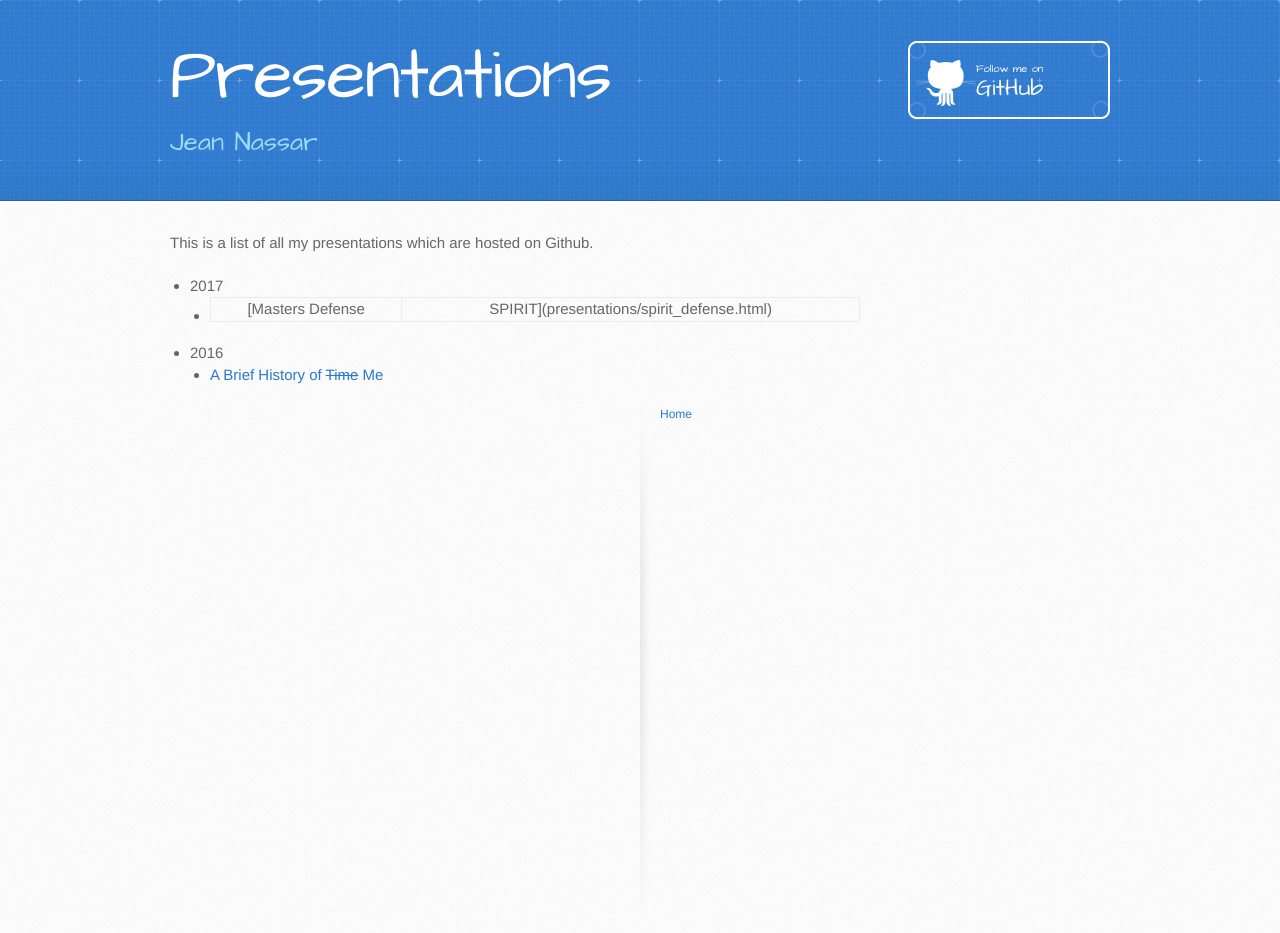
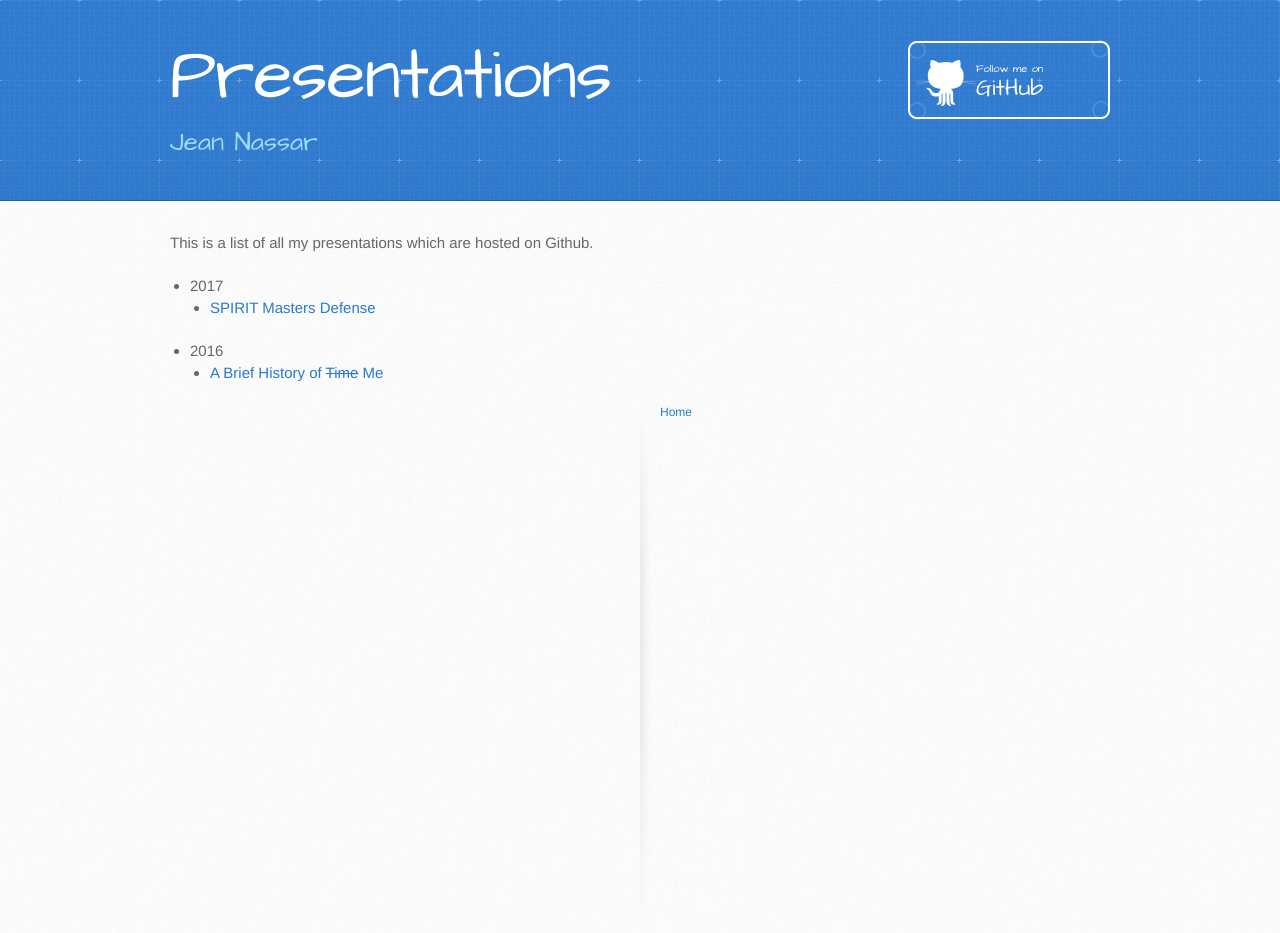
Before and after one commit to masasin/masasin.github.io, a Jekyll site: the page built from presentations.md, in a window 1280 px wide. Built offline with Jekyll 4.4.1, drawn with Linux system fonts in a browser that asks for light colours.

Commit message:
Update presentations.md

```diff
--- a/presentations.md
+++ b/presentations.md
@@ -5,6 +5,6 @@ title: Presentations
 This is a list of all my presentations which are hosted on Github.
 
 * 2017
-  * [Masters Defense | SPIRIT](presentations/spirit_defense.html)
+  * [SPIRIT Masters Defense](presentations/spirit_defense.html)
 * 2016
   * [A Brief History of ~~Time~~ Me](presentations/rapyuta_interview.html)
```
